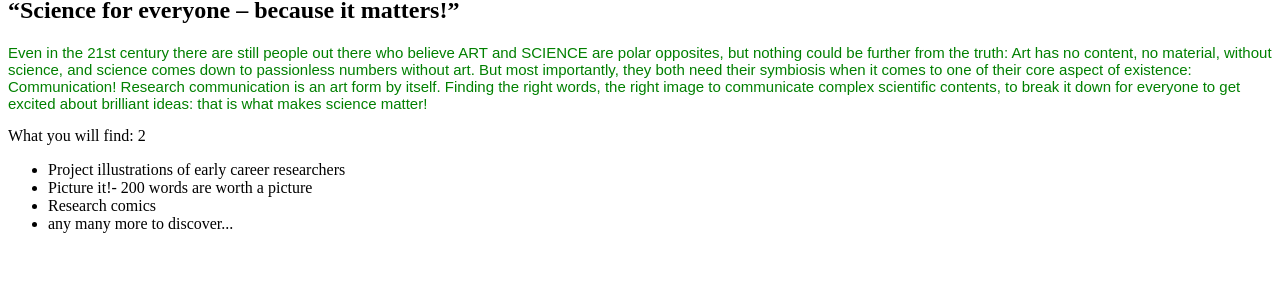
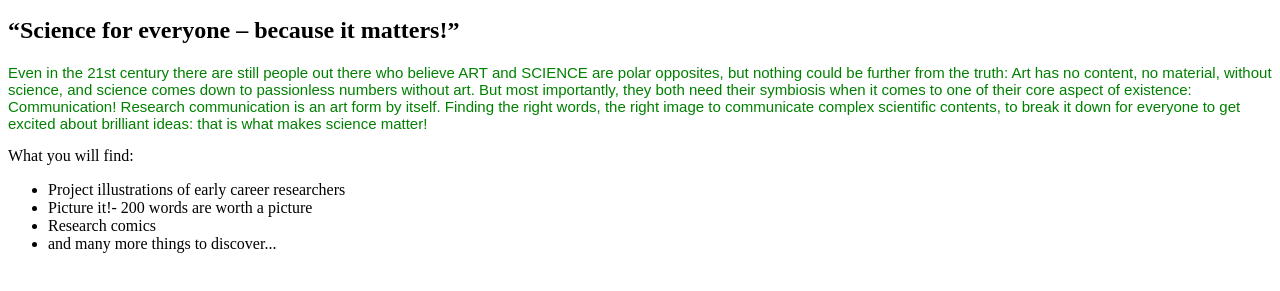
Before and after one commit to Lilalinalila/Research-Illustration, a plain HTML site: page index.html in a window 1280 px wide. Shown: the part 65-356 px from the top of the page. Drawn offline with Linux system fonts and the light colour scheme.

Commit message:
Update index.html

```diff
--- a/index.html
+++ b/index.html
@@ -7,6 +7,7 @@
 		</style>
 	</head>
 	<body>
+		<img src:"http://www.researchillustration.uk/files/2015/10/Titel_header.jpg"/>
 		<h1>Research Illustration </h1>
 		<h2>“Science for everyone – because it matters!”</h2>
 		<p>Even in the 21st century there are still people out there who believe <bold>ART</bold> and <bold>SCIENCE</bold> are polar opposites,
@@ -14,12 +15,12 @@
 		without art. But most importantly, they both need their symbiosis when it comes to one of their core aspect of existence: Communication! Research communication is an art form by itself. Finding the right words, the right image to communicate complex scientific contents, to break it down for everyone to get excited about brilliant ideas: that is what makes science matter!</p>
 
 
-		<p2>What you will find: 2</p2>
+		<p2>What you will find: </p2>
 		<ul>
 			<li>Project illustrations of early career researchers</li>
 			<li>Picture it!- 200 words are worth a picture</li>
 			<li>Research comics</li>
-			<li>any many more to discover...</li>
+			<li>and many more things to discover...</li>
 		</ul>
 
 
```
